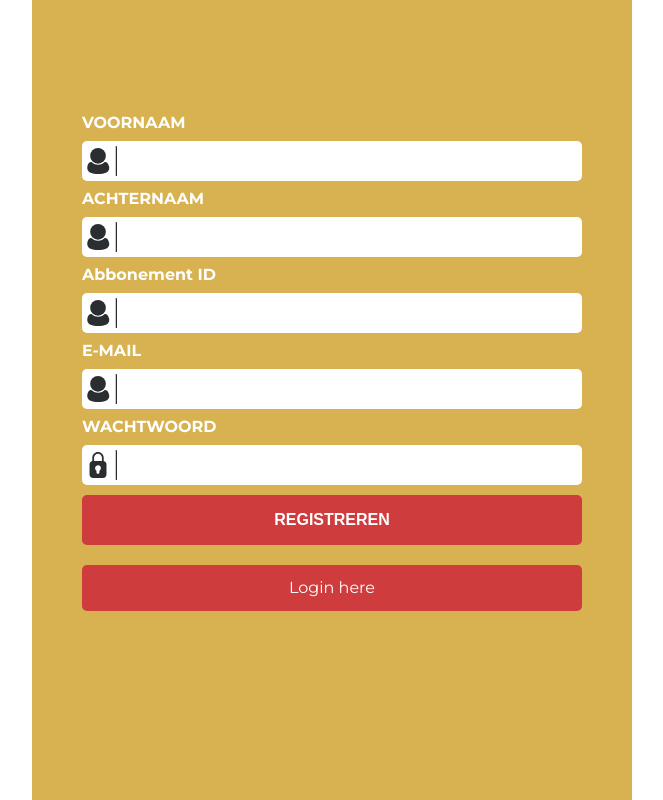
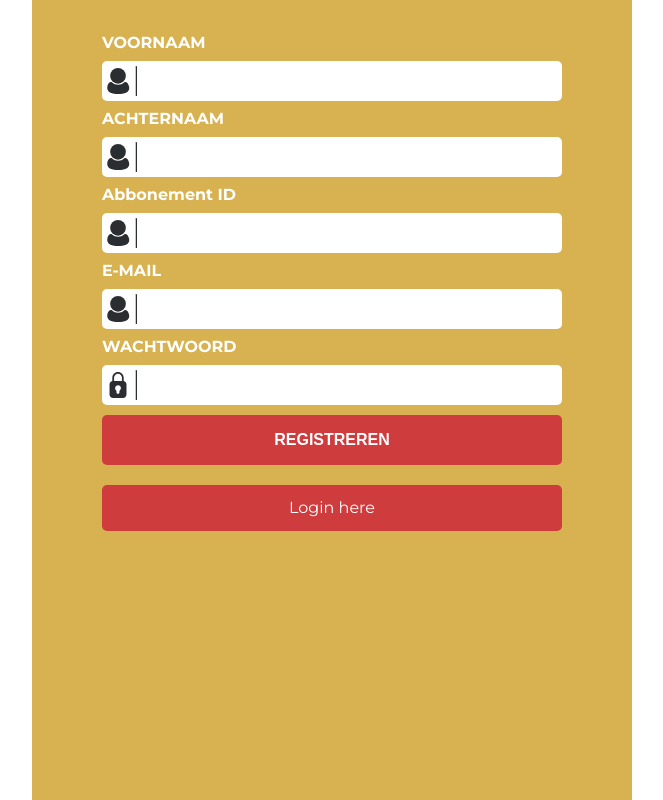
Before and after one commit to LisaW9/mechelini, a PHP site: page /register.php in a window 1280 px wide. Shown: the whole page, without its empty margins (308-971 px from the left). Run offline with PHP 8.4, Linux system fonts and the light colour scheme; some libraries are stand-ins or nearby versions.

Commit message:
viewport changes css

```diff
--- a/css/formulier.css
+++ b/css/formulier.css
@@ -5,12 +5,10 @@
     color: white;
     max-width: 600px;
     margin: auto;
-    padding: 50px;
 }
 
 form{
-    margin: auto;
-    margin-top: 100px;
+    margin: 20px;
     font-size: 1em;
 }
 
@@ -86,9 +84,16 @@ a{
 .login-form{
     max-width: 500px;
     margin: auto;
-    position: absolute;
     left: 10%;
     right: 10%;
     bottom: 15px;
     top: 15px;
+    position: fixed;
 }
+
+.login-form form{
+
+}
+
+.bottom-layout{
+}
```
